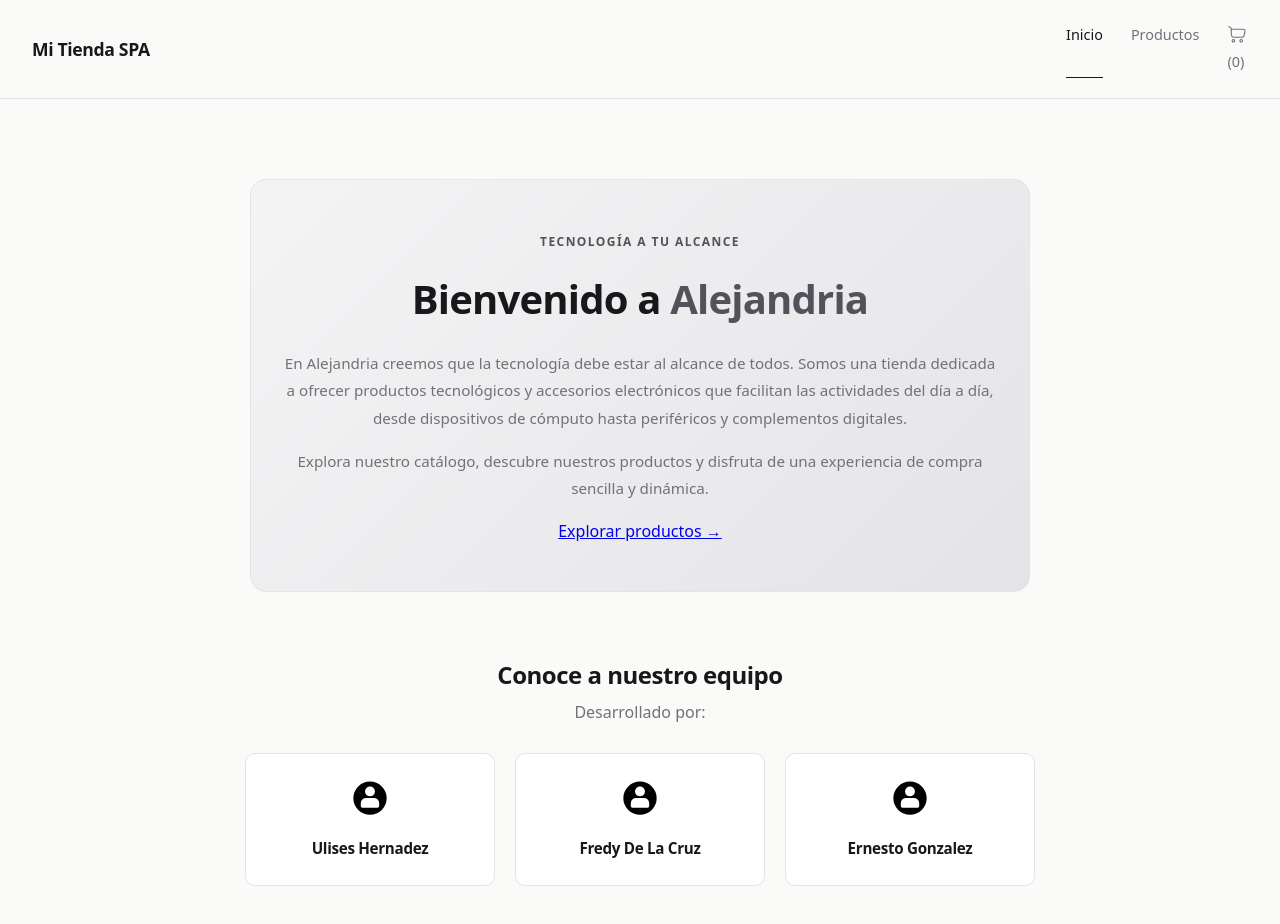
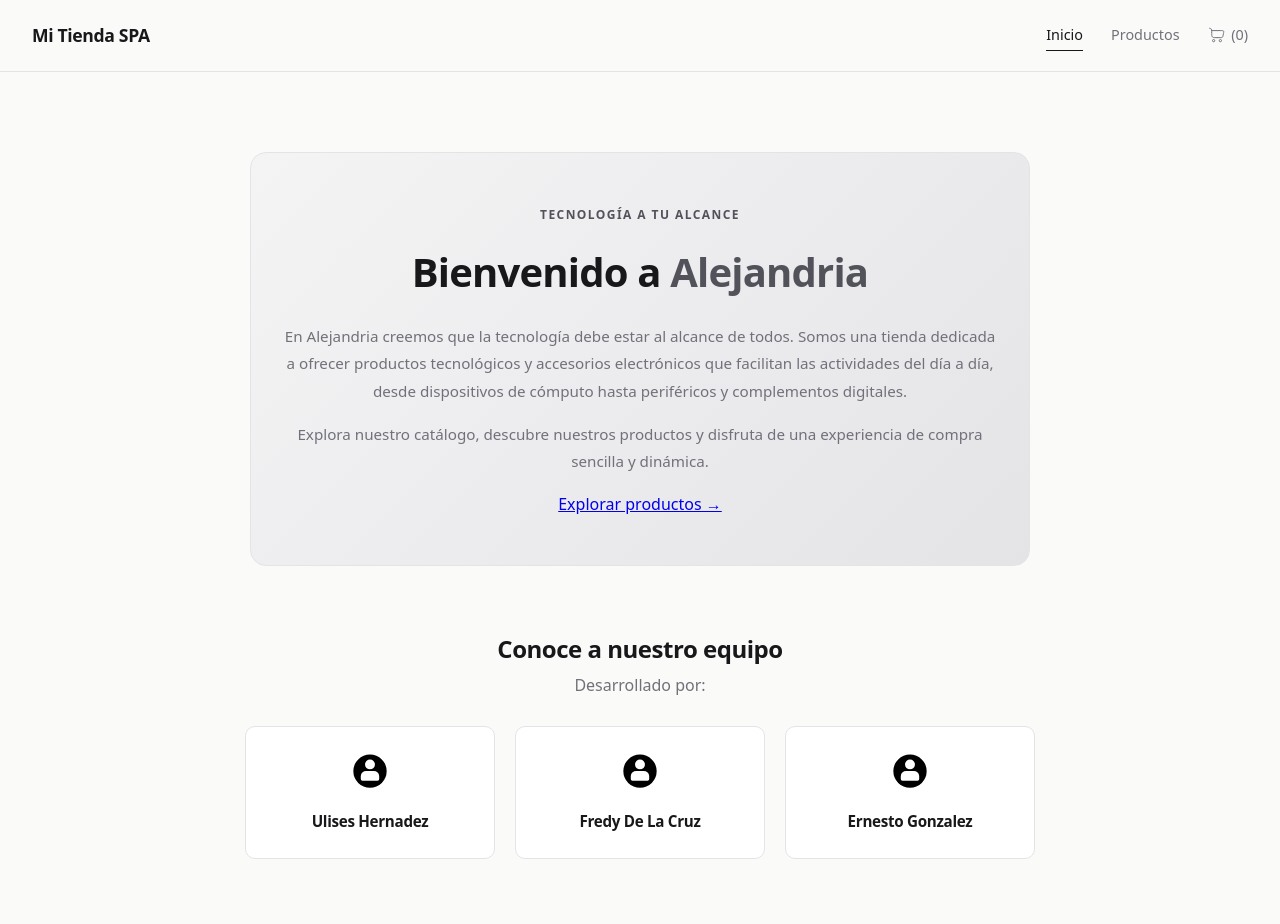
Before and after one commit to EJ-19/spa-curd-pinia, a Vue app: page /productos in a window 1280 px wide. Shown: the top 924 px of the page. Built offline with nearby package versions, Linux system fonts and the light colour scheme.

Commit message:
arreglando de nuevo el css del icono del carrito

```diff
--- a/src/style.css
+++ b/src/style.css
@@ -248,7 +248,6 @@ th {
   color: var(--muted);
 }
 
-/* ===== Página de inicio ===== */
 
 .inicio {
   position: relative;
@@ -256,7 +255,6 @@ th {
   padding: 2rem 0;
 }
 
-/* Presentación */
 .presentacion {
   text-align: center;
   max-width: 780px;
@@ -296,7 +294,6 @@ th {
   margin-top: 1rem;
 }
 
-/* Integrantes */
 .integrantes {
   text-align: center;
   max-width: 900px;
@@ -343,7 +340,6 @@ th {
   color: var(--ink);
 }
 
-/* Pie de página */
 .pie {
   text-align: center;
   color: var(--muted);
@@ -353,7 +349,24 @@ th {
   border-top: 1px solid var(--line);
 }
 
-/* Adaptación móvil */
+
+
+.cart-link {
+  display: inline-flex;
+  align-items: center;
+  gap: 0.35rem;
+}
+
+.cart-icon {
+  width: 18px;
+  height: 18px;
+  color: var(--muted);
+  stroke: currentColor;
+  flex-shrink: 0;
+}
+
+
+
 @media (max-width: 600px) {
   .presentacion {
     padding: 2rem 1rem;
```
